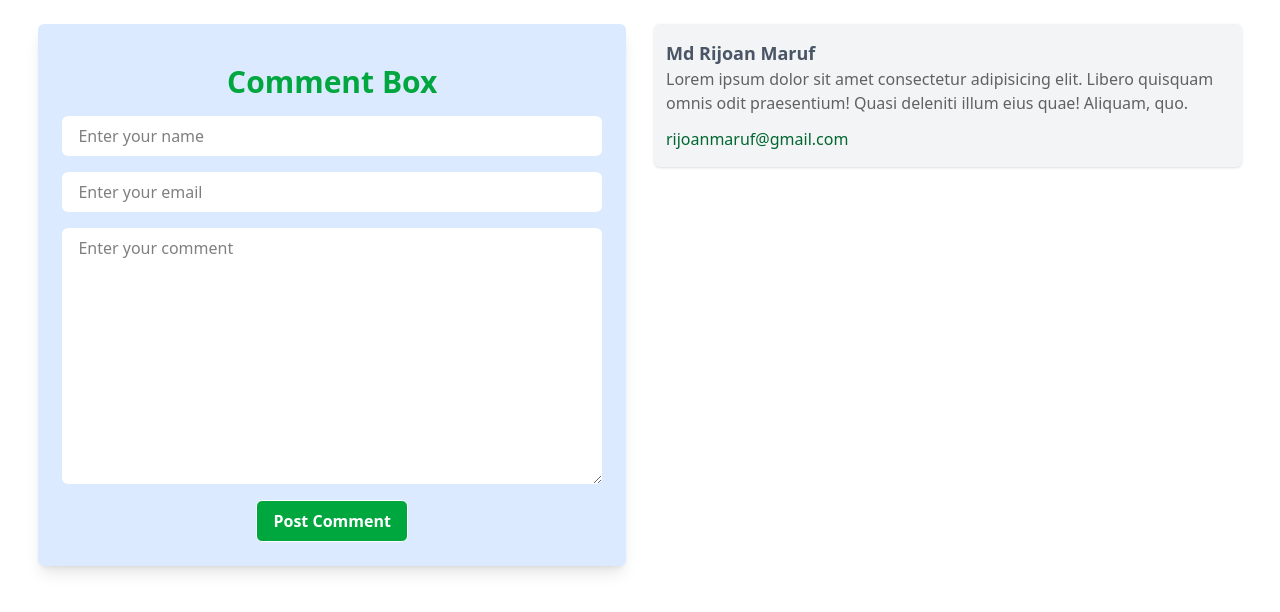
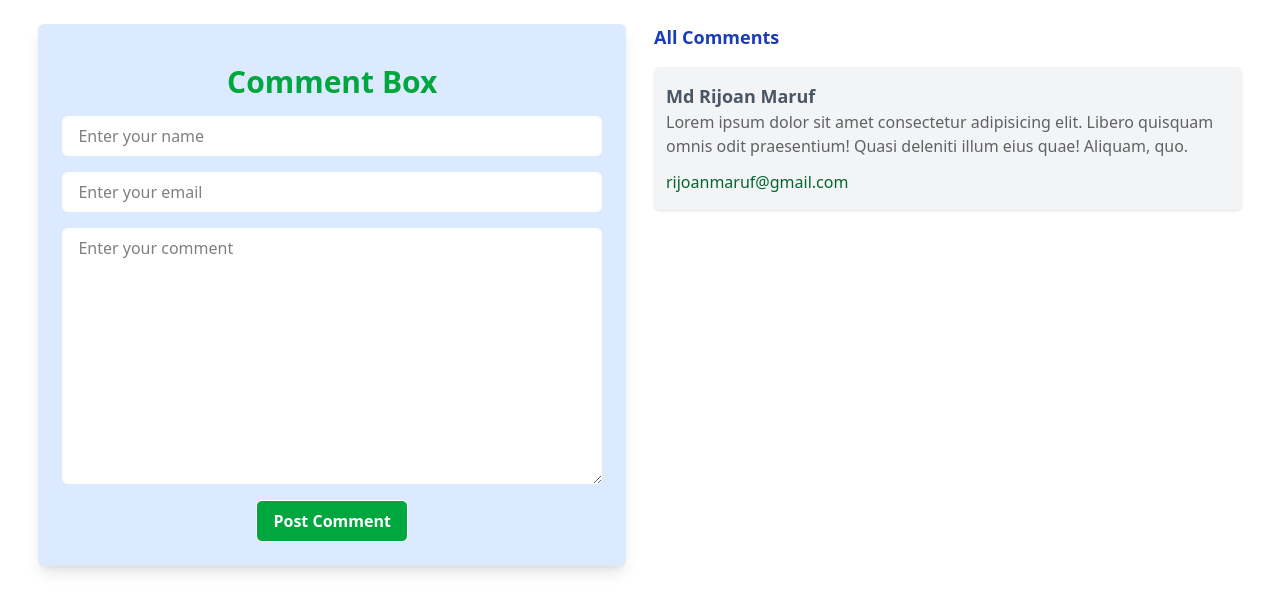
Before and after one commit to mdrijoanmaruf/PH-Task-Comment-Box, a plain HTML site: page index.html in a window 1280 px wide. Drawn offline with nearby package versions, Linux system fonts and the light colour scheme.

Commit message:
Update Heading

```diff
--- a/index.html
+++ b/index.html
@@ -50,6 +50,7 @@
           </div>
         </div>
         <div id="parent" class="comment-container flex flex-col gap-4">
+            <h1 class="text-[18px] font-semibold text-blue-800">All Comments</h1>
           <div>
             <div class="px-3 py-4 rounded-md relative bg-gray-100 shadow-sm">
               <h2 class="text-[18px] font-semibold text-gray-600">
```
